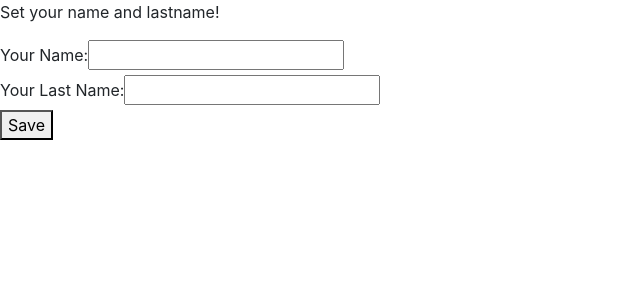
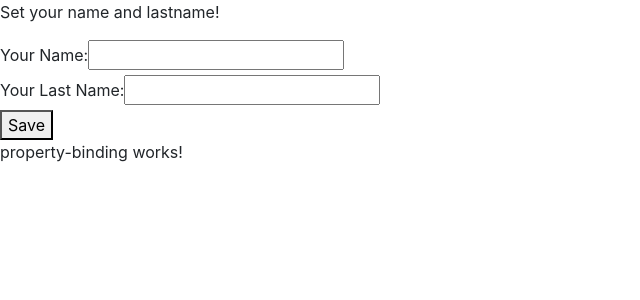
Before and after one commit to nerislucas/learning-angular2-data-binding, an Angular app: page / in a window 1280 px wide. Shown: the top 300 px of the page, without its empty margins (0-640 px from the left). Built offline with nearby package versions, Linux system fonts and the light colour scheme.

Commit message:
property binding

```diff
--- a/src/app/app.module.ts
+++ b/src/app/app.module.ts
@@ -8,6 +8,7 @@ import { DataBindingComponent } from './data-binding/data-binding.component';
 import { StyleBindingComponent } from './style-binding/style-binding.component';
 import { EventBindingComponent } from './event-binding/event-binding.component';
 import { TwoWayDatabindingComponent } from './two-way-databinding/two-way-databinding.component';
+import { PropertyBindingComponent } from './property-binding/property-binding.component';
 
 
 @NgModule({
@@ -16,7 +17,8 @@ import { TwoWayDatabindingComponent } from './two-way-databinding/two-way-databi
     DataBindingComponent,
     StyleBindingComponent,
     EventBindingComponent,
-    TwoWayDatabindingComponent
+    TwoWayDatabindingComponent,
+    PropertyBindingComponent
   ],
   imports: [
     BrowserModule,
--- a/src/app/event-binding/event-binding.component.html
+++ b/src/app/event-binding/event-binding.component.html
@@ -9,6 +9,6 @@
 
     <input #input (keyup.enter)="onKeyupEnter(input.value)" type="text" id="txtName" (keyup)="onKeyup($event)">
     <p>Your name: {{ inputText }}</p>
-    <p>Your name: {{ finallyText }}</p>
+    <p>You name: {{ finallyText }}</p>
   </article>
 </section>
--- /dev/null
+++ b/src/app/property-binding/property-binding.component.html
@@ -0,0 +1,3 @@
+<p>
+  property-binding works!
+</p>
--- /dev/null
+++ b/src/app/property-binding/property-binding.component.ts
@@ -0,0 +1,19 @@
+import { Component, OnInit, Input } from '@angular/core';
+
+@Component({
+  selector: 'app-property-binding',
+  templateUrl: './property-binding.component.html',
+  styleUrls: ['./property-binding.component.css']
+})
+export class PropertyBindingComponent implements OnInit {
+
+  @Input() isSave: boolean;
+
+  constructor() {
+  }
+
+  ngOnInit() {
+    console.log('propertyBinding', this.isSave);
+  }
+
+}
--- a/src/app/two-way-databinding/two-way-databinding.component.html
+++ b/src/app/two-way-databinding/two-way-databinding.component.html
@@ -18,3 +18,5 @@
 
   </article>
 </section>
+
+<app-property-binding [isSave]="true"></app-property-binding>
```
Also changed, not shown: src/app/property-binding/property-binding.component.css (added), 1 other file (tests, documents, lock files or other folders).
